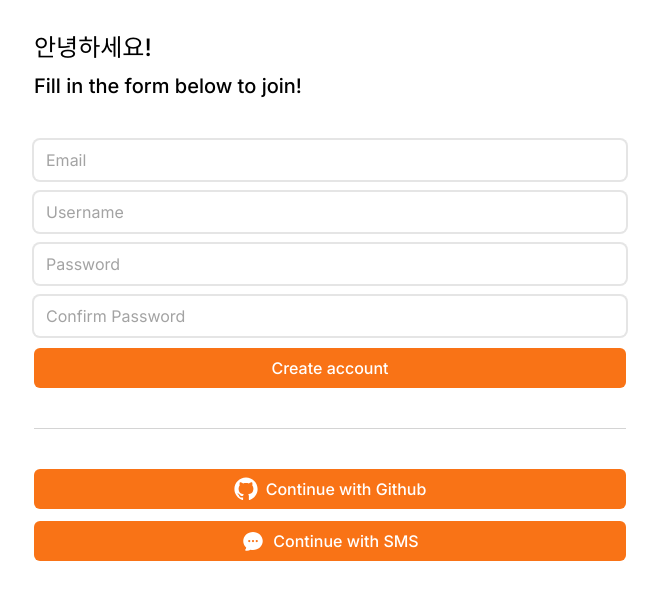
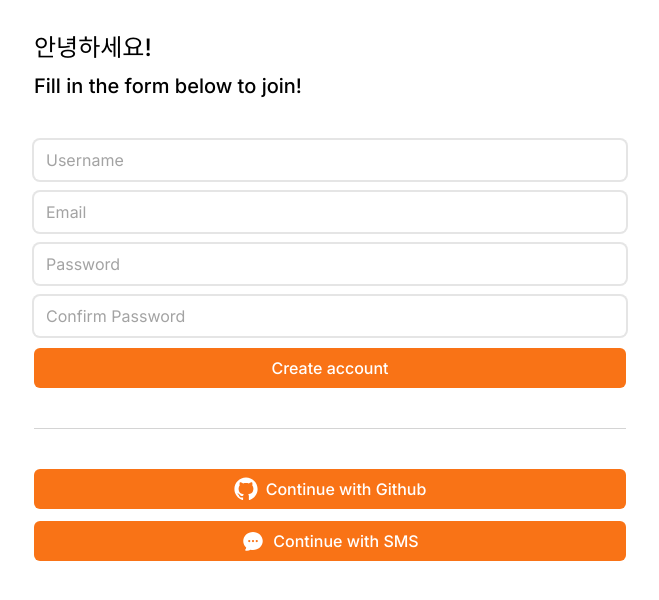
Before and after one commit to minjae46/carrot-reloaded, a Next.js app: page /create-account in a window 1280 px wide. Shown: the top 600 px of the page, without its empty margins (310-969 px from the left). Built offline with nearby package versions, Linux system fonts and the light colour scheme.

Commit message:
create-account validation

```diff
--- /dev/null
+++ b/app/create-account/actions.ts
@@ -0,0 +1,51 @@
+"use server";
+import { z } from "zod";
+
+const passwordRegex = new RegExp(
+  /^(?=.*[a-z])(?=.*[A-Z])(?=.*\d)(?=.*?[#?!@$%^&*-]).+$/
+);
+
+const formSchema = z
+  .object({
+    username: z
+      .string({
+        invalid_type_error: "Username must be a string!",
+        required_error: "Where is my username???",
+      })
+      .min(5, "Way too short!!!")
+      .max(10, "That is too looooong!")
+      .toLowerCase()
+      .trim()
+      .refine(
+        (username) => !username.includes("potato"),
+        "No potatoes allowed!"
+      ),
+    email: z.string().email().toLowerCase(),
+    password: z
+      .string()
+      .min(10)
+      .regex(
+        passwordRegex,
+        "Passwords must contain at least one UPPERCASE, lowercase, number and special characters."
+      ),
+    confirmPassword: z.string().min(10),
+  })
+  .refine(({ password, confirmPassword }) => password !== confirmPassword, {
+    message: "Two passwords should be equal.",
+    path: ["confirmPassword"],
+  });
+
+export async function createAccount(prevState: any, formData: FormData) {
+  const data = {
+    username: formData.get("username"),
+    email: formData.get("email"),
+    password: formData.get("password"),
+    confirmPassword: formData.get("confirmPassword"),
+  };
+  const result = formSchema.safeParse(data);
+  if (!result.success) {
+    return result.error.flatten(); // error를 알아보기 쉽게 formating 해줌
+  } else {
+    console.log(result.data);
+  }
+}
--- a/app/create-account/page.tsx
+++ b/app/create-account/page.tsx
@@ -1,32 +1,54 @@
-import Link from "next/link";
-import { ChatBubbleOvalLeftEllipsisIcon } from "@heroicons/react/24/solid";
-import FormInput from "@/components/form-input";
-import FormButton from "@/components/form-btn";
+"use client";
+
+import Input from "@/components/input";
+import Button from "@/components/button";
 import SocialLogin from "@/components/social-login";
+import { useFormState } from "react-dom";
+import { createAccount } from "./actions";
 
 export default function CreateAccount() {
+  const [state, action] = useFormState(createAccount, null);
   return (
     <div className="flex flex-col gap-10 py-8 px-6">
       <div className="flex flex-col gap-2 *:font-medium">
         <h1 className="text-2xl">안녕하세요!</h1>
         <h2 className="text-xl">Fill in the form below to join!</h2>
       </div>
-      <form className="flex flex-col gap-3">
-        <FormInput type="email" placeholder="Email" required errors={[]} />
-        <FormInput type="text" placeholder="Username" required errors={[]} />
-        <FormInput
+      <form action={action} className="flex flex-col gap-3">
+        <Input
+          name="username"
+          type="text"
+          placeholder="Username"
+          minLength={5}
+          maxLength={10}
+          required
+          errors={state?.fieldErrors.username}
+        />
+        <Input
+          name="email"
+          type="email"
+          placeholder="Email"
+          required
+          errors={state?.fieldErrors.email}
+        />
+
+        <Input
+          name="password"
           type="password"
           placeholder="Password"
+          minLength={10}
           required
-          errors={[]}
+          errors={state?.fieldErrors.password}
         />
-        <FormInput
+        <Input
+          name="confirmPassword"
           type="password"
           placeholder="Confirm Password"
+          minLength={10}
           required
-          errors={[]}
+          errors={state?.fieldErrors.confirmPassword}
         />
-        <FormButton loading={false} text="Create account" />
+        <Button text="Create account" />
       </form>
       <SocialLogin />
     </div>
--- a/app/login/actions.ts
+++ b/app/login/actions.ts
@@ -1,9 +1,9 @@
 "use server";
 
-export async function handleForm(prevState: any, formData: FormData) {
+export async function logIn(prevState: any, formData: FormData) {
   const password = formData.get("password");
   if (password === "12345") {
-    return { logedIn: true };
+    return { loggedIn: true };
   }
   return { errors: ["Wrong password"] };
 }
--- a/app/login/page.tsx
+++ b/app/login/page.tsx
@@ -1,47 +1,45 @@
 "use client";
 
-import FormButton from "@/components/form-btn";
-import FormInput from "@/components/form-input";
-import SocialLogin from "@/components/social-login";
+import Button from "@/components/button";
+import Input from "@/components/input";
 import { useFormState } from "react-dom";
-import { handleForm } from "./actions";
+import { logIn } from "./actions";
 
 export default function LogIn() {
-  const [state, action] = useFormState(handleForm, null);
+  const [state, action] = useFormState(logIn, null);
   return (
     <div className="flex flex-col gap-10 py-8 px-6">
       <div className="flex flex-col gap-2 *:font-medium">
         <h1 className="text-2xl">안녕하세요!</h1>
-        <h2 className="text-xl">Log in with email and password.</h2>
+        <h2 className="text-xl">Log in with username, email and password.</h2>
       </div>
       <form action={action} className="flex flex-col gap-3">
-        <FormInput
+        <Input
+          name="username"
+          type="text"
+          placeholder="Username"
+          required
+          errors={[]}
+        />
+        <Input
           name="email"
           type="email"
           placeholder="Email"
           required
           errors={[]}
         />
-        <FormInput
-          name="username"
-          type="text"
-          placeholder="Username"
-          required
-          errors={[]}
-        />
-        <FormInput
+        <Input
           name="password"
           type="password"
           placeholder="Password"
           required
           errors={state?.errors ?? []}
         />
-        <FormButton text="Log in" />
-        {state?.logedIn === true ? (
+        <Button text="Log in" />
+        {state?.loggedIn === true ? (
           <span className="text-green-500 font-medium">Welcome Back!</span>
         ) : null}
       </form>
-      <SocialLogin />
     </div>
   );
 }
--- a/app/sms/page.tsx
+++ b/app/sms/page.tsx
@@ -1,5 +1,5 @@
-import FormButton from "@/components/form-btn";
-import FormInput from "@/components/form-input";
+import FormButton from "@/components/button";
+import FormInput from "@/components/input";
 
 export default function SMSLogin() {
   return (
--- a/components/form-btn.tsx
+++ b/components/button.tsx
@@ -2,11 +2,11 @@
 
 import { useFormStatus } from "react-dom";
 
-interface FormButtonProps {
+interface ButtonProps {
   text: string;
 }
 
-export default function FormButton({ text }: FormButtonProps) {
+export default function Button({ text }: ButtonProps) {
   const { pending } = useFormStatus();
   return (
     <button
--- a/components/form-input.tsx
+++ b/components/input.tsx
@@ -1,26 +1,22 @@
-interface FormInputProps {
-  type: string;
-  placeholder: string;
-  required: boolean;
-  errors: string[];
+import { InputHTMLAttributes } from "react";
+
+interface InputProps {
+  errors?: string[];
   name: string;
 }
 
-export default function FormInput({
-  type,
-  placeholder,
-  required,
-  errors,
+export default function Input({
+  errors = [],
   name,
-}: FormInputProps) {
+  ...rest
+}: InputProps & InputHTMLAttributes<HTMLInputElement>) {
   return (
     <div className="flex flex-col gap-2">
       <input
         name={name}
         className="bg-transparent rounded-md w-full h-10 focus:outline-none ring-2 focus:ring-4 transition ring-neutral-200 focus:ring-orange-500 border-none placeholder:text-neutral-400"
-        type={type}
-        placeholder={placeholder}
-        required={required}
+        {...rest}
+        //많은 props 전달하는 숏컷
       />
       {errors.map((error, index) => (
         <span key={index} className="text-red-500 font-medium">
--- a/package.json
+++ b/package.json
@@ -12,7 +12,8 @@
     "@heroicons/react": "^2.1.3",
     "next": "14.1.4",
     "react": "^18",
-    "react-dom": "^18"
+    "react-dom": "^18",
+    "zod": "^3.23.8"
   },
   "devDependencies": {
     "@types/node": "^20",
```
Also changed, not shown: 1 other file (tests, documents, lock files or other folders).
